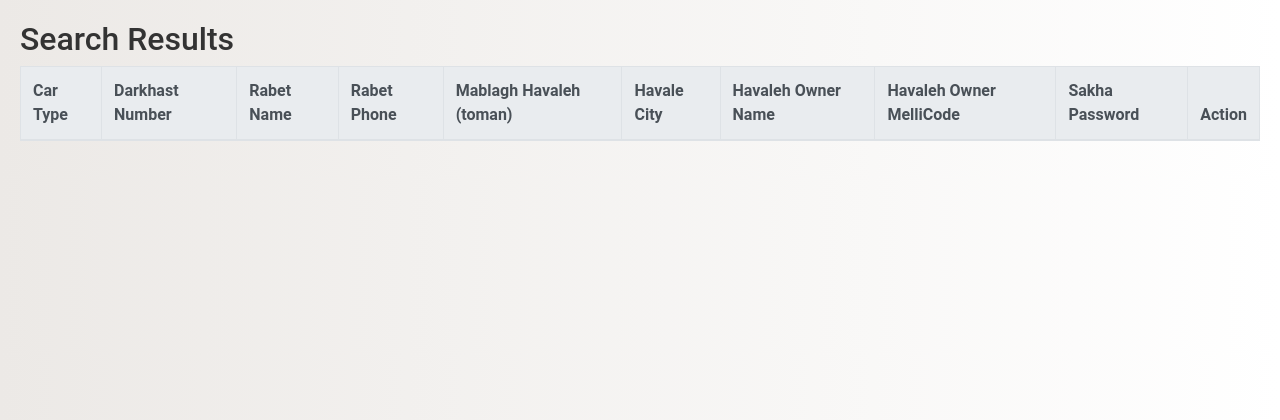
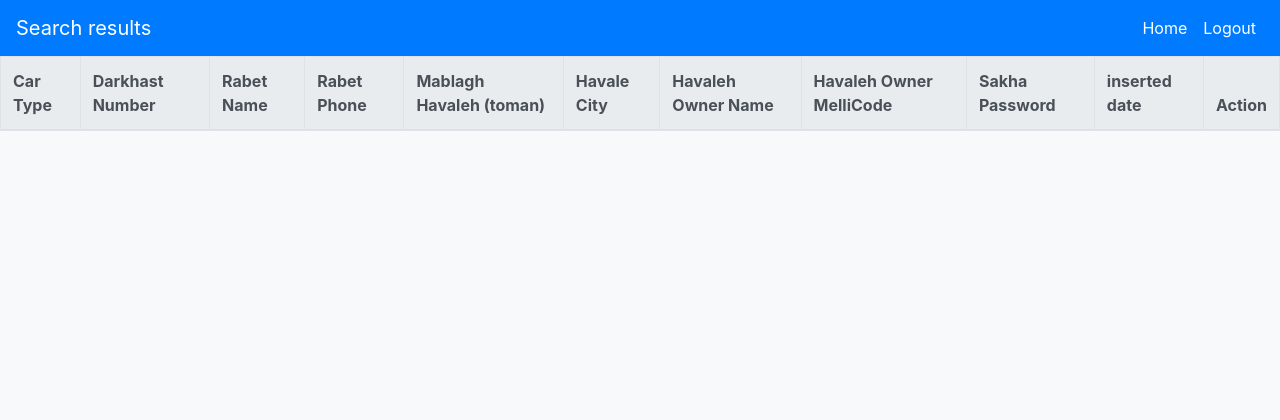
Before and after one commit to tohid1997/car-selling-project, a Flask app: page /first_info/search_complete/search_result in a window 1280 px wide. Shown: the top 420 px of the page. Run offline with Flask 3, Linux system fonts and the light colour scheme; lists and menus that the app fills with data are empty; some libraries are stand-ins or nearby versions.

Commit message:
'complete4'

```diff
--- a/flaskapp.py
+++ b/flaskapp.py
@@ -1,6 +1,7 @@
 from flask import Flask, request, render_template, redirect, url_for, session, flash
 import psycopg2
 from psycopg2 import OperationalError, IntegrityError
+from datetime import datetime, timezone
 
 app = Flask(__name__)
 app.secret_key = 'your_secret_key'
@@ -84,11 +85,16 @@ def first_info_new_info():
                 havaleh_owner_name = request.form['havaleh_owner_name']
                 havaleh_owner_mellicode = request.form['havaleh_owner_mellicode']
                 sakha_password = request.form['sakha_password']
+                current_timestamp = datetime.now(timezone.utc)
+
+                if mablagh_havaleh == '':
+                    mablagh_havaleh = None
+
 
                 cursor.execute("""
-                    INSERT INTO first_info ("Car_type", "Darkhast_number", "Rabet_Name", "Rabet_Phone", "Mablagh_Havaleh(toman)", "Havale_City", "Havaleh_Owner_Name", "Havaleh_Owner_MelliCode", "Sakha_Password")
-                    VALUES (%s, %s, %s, %s, %s, %s, %s, %s, %s)
-                """, (car_type, darkhast_number, rabet_name, rabet_phone, mablagh_havaleh, havale_city, havaleh_owner_name, havaleh_owner_mellicode, sakha_password))
+                    INSERT INTO first_info ("Car_type", "Darkhast_number", "Rabet_Name", "Rabet_Phone", "Mablagh_Havaleh(toman)", "Havale_City", "Havaleh_Owner_Name", "Havaleh_Owner_MelliCode", "Sakha_Password" , "inserted_date")
+                    VALUES (%s, %s, %s, %s, %s, %s, %s, %s, %s , %s)
+                """, (car_type, darkhast_number, rabet_name, rabet_phone, mablagh_havaleh, havale_city, havaleh_owner_name, havaleh_owner_mellicode, sakha_password, current_timestamp))
                 conn.commit()
                 flash('Data inserted successfully!', 'success')
             except IntegrityError:
@@ -124,21 +130,14 @@ def search():
     results = cursor.fetchall()
     return render_template('search_results.html', results=results)
 
-# @app.route('/first_info/search_complete/update_record', methods=['GET'])
-# def update_record():
-#     record_id = request.form.get('record_id')
-#     # Fetch the record details using the record_id
-#     cursor.execute("""SELECT * FROM "first_info" WHERE "first_info"."Darkhast_number" = %s""", (record_id,))
-#     record = cursor.fetchone()
-#     print(record)
 
-#     # Render a template to show the record details and allow updates
-#     return render_template('update_record.html', record=record)
 
 @app.route('/first_info/search_complete/update_record', methods=['GET', 'POST'])
 def update_record():
-    record_id = request.form.get('record_id')
-    cursor.execute("""SELECT * FROM "first_info" WHERE "Darkhast_number" = %s""", (record_id,))
+    Rabet_Phone = request.form.get('Rabet_Phone')
+    Havaleh_Owner_MelliCode = request.form.get('Havaleh_Owner_MelliCode')
+
+    cursor.execute("""SELECT * FROM "first_info" WHERE "Rabet_Phone" = %s and "Havaleh_Owner_MelliCode" = %s""", (Rabet_Phone, Havaleh_Owner_MelliCode))
     record = cursor.fetchone()
 
     return render_template('update_record.html', record=record)
@@ -156,11 +155,14 @@ def save_update():
     havaleh_owner_mellicode = request.form.get('havaleh_owner_mellicode')
     sakha_password = request.form.get('sakha_password')
 
+    if mablagh_havaleh == '':
+        mablagh_havaleh = None
+
     cursor.execute("""
         UPDATE first_info
         SET "Car_type" = %s, "Rabet_Name" = %s, "Rabet_Phone" = %s, "Mablagh_Havaleh(toman)" = %s, "Havale_City" = %s, "Havaleh_Owner_Name" = %s, "Havaleh_Owner_MelliCode" = %s, "Sakha_Password" = %s
-        WHERE "Darkhast_number" = %s
-    """, (car_type, rabet_name, rabet_phone, mablagh_havaleh, havale_city, havaleh_owner_name, havaleh_owner_mellicode, sakha_password, record_id))
+        WHERE "Rabet_Phone" = %s and "Havaleh_Owner_MelliCode" = %s
+    """, (car_type, rabet_name, rabet_phone, mablagh_havaleh, havale_city, havaleh_owner_name, havaleh_owner_mellicode, sakha_password, rabet_phone, havaleh_owner_mellicode))
     conn.commit()
 
     return redirect(url_for('first_info'))
--- a/templates/search_results.html
+++ b/templates/search_results.html
@@ -1,24 +1,59 @@
 <!DOCTYPE html>
 <html lang="en">
 <head>
+    <meta charset="UTF-8">
     <meta name="viewport" content="width=device-width, initial-scale=1.0">
-    <title>Results</title>
-    <!-- Bootstrap CSS -->
-    <link href="https://maxcdn.bootstrapcdn.com/bootstrap/4.5.2/css/bootstrap.min.css" rel="stylesheet">
+    <title>search results</title>
+    <link href="https://stackpath.bootstrapcdn.com/bootstrap/4.5.2/css/bootstrap.min.css" rel="stylesheet">
     <style>
         body {
-            font-family: 'Roboto', sans-serif;
-            margin: 0;
-            padding: 20px;
-            background: linear-gradient(to right, #ece9e6, #ffffff);
+            background-color: #f8f9fa;
         }
-        h2 {
-            color: #333;
+        .navbar {
+            background-color: #007bff;
+        }
+        .navbar-brand, .nav-link {
+            color: #fff !important;
+        }
+        .container {
+            background-color: #fff;
+            padding: 30px;
+            border-radius: 10px;
+            box-shadow: 0 0 10px rgba(0, 0, 0, 0.1);
+        }
+        .form-control {
+            border-radius: 0.25rem;
+        }
+        .btn-primary {
+            background-color: #007bff;
+            border-color: #007bff;
+        }
+        .btn-primary:hover {
+            background-color: #0056b3;
+            border-color: #0056b3;
+        }
+        .alert {
+            border-radius: 0.25rem;
         }
     </style>
 </head>
 <body>
-    <h2>Search Results</h2>
+    <nav class="navbar navbar-expand-lg navbar-light">
+        <a class="navbar-brand" href="#">Search results</a>
+        <button class="navbar-toggler" type="button" data-toggle="collapse" data-target="#navbarNav" aria-controls="navbarNav" aria-expanded="false" aria-label="Toggle navigation">
+            <span class="navbar-toggler-icon"></span>
+        </button>
+        <div class="collapse navbar-collapse" id="navbarNav">
+            <ul class="navbar-nav ml-auto">
+                <li class="nav-item">
+                    <a class="nav-link" href="http://localhost:5000/home">Home</a>
+                </li>
+                <li class="nav-item">
+                    <a class="nav-link" href="{{ url_for('logout') }}">Logout</a>
+                </li>
+            </ul>
+        </div>
+    </nav>
     <div class="table-responsive">
         <table class="table table-bordered table-hover">
             <thead class="thead-light">
@@ -32,6 +67,7 @@
                     <th>Havaleh Owner Name</th>
                     <th>Havaleh Owner MelliCode</th>
                     <th>Sakha Password</th>
+                    <th>inserted date</th>
                     <th>Action</th>
                 </tr>
             </thead>
@@ -47,15 +83,17 @@
                     <td>{{ row[6] }}</td>
                     <td>{{ row[7] }}</td>
                     <td>{{ row[8] }}</td>
+                    <td>{{ row[9] }}</td>
                     <td>
                         <form class="update-form" action="{{ url_for('update_record') }}" method="post">
-                            <input type="hidden" name="record_id" value="{{ row[1] }}">
+                            <input type="hidden" name="Rabet_Phone" value="{{ row[3] }}">
+                            <input type="hidden" name="Havaleh_Owner_MelliCode" value="{{ row[7] }}">
                             <button type="submit" class="btn btn-primary btn-sm">Update</button>
                         </form>
                     </td>
                 </tr>
                 {% endfor %}
-            </tbody>
+
         </table>
     </div>
     <!-- Bootstrap JS and dependencies -->
```
Also changed, not shown: templates/first_info_new_info.html (+9 -9 lines).
